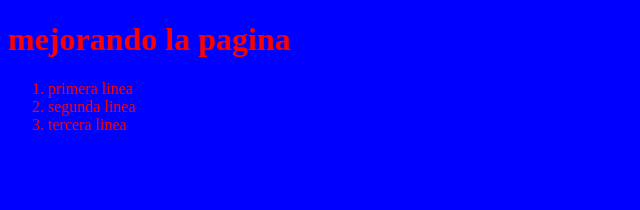
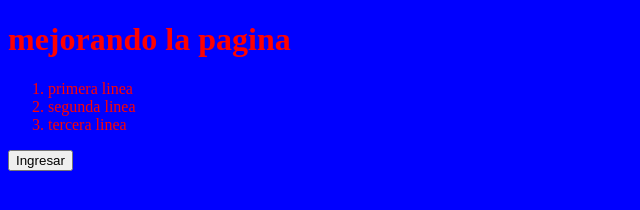
Before and after one commit to davidemg903/nueva, a plain HTML site: page index.html in a window 1280 px wide. Shown: the whole page, without its empty margins (0-640 px from the left). Drawn offline with Linux system fonts and the light colour scheme.

Commit message:
mejorando2

```diff
--- a/index.html
+++ b/index.html
@@ -14,5 +14,6 @@
         <li>tercera linea</li>
     </ol>
 
+    <button>Ingresar</button>
 </body>
 </html>
```
